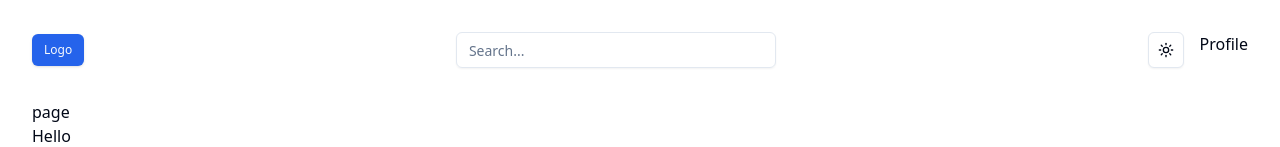
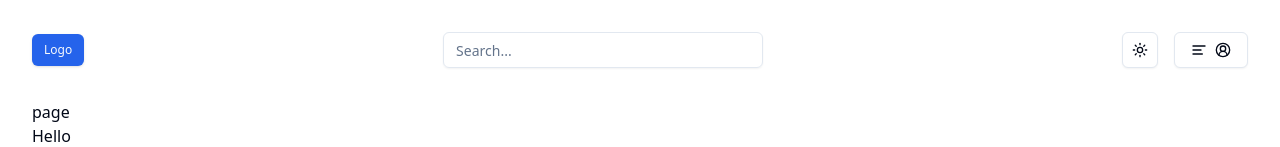
Before and after one commit to Nut-Natthawut/camping, a Next.js app: page / in a window 1280 px wide. Shown: the top 147 px of the page. Built offline with nearby package versions, Linux system fonts and the light colour scheme.

Commit message:
02-dropdownlist-utils

```diff
--- /dev/null
+++ b/components/Navbar/DropdownListMenu.tsx
@@ -0,0 +1,42 @@
+import { AlignLeft } from "lucide-react";
+import { Button } from "../ui/button";
+import Usericon from "./Usericon";
+
+import {
+  DropdownMenu,
+  DropdownMenuContent,
+  DropdownMenuItem,
+  DropdownMenuLabel,
+  DropdownMenuSeparator,
+  DropdownMenuTrigger,
+} from "@/components/ui/dropdown-menu";
+import Link from "next/link";
+import { links } from "@/utils/links";
+
+const DropdownListMenu = () => {
+  return (
+    <div>
+      <DropdownMenu>
+        <DropdownMenuTrigger asChild>
+          <Button variant={"outline"}>
+            <AlignLeft />
+            <Usericon />
+          </Button>
+        </DropdownMenuTrigger>
+        <DropdownMenuContent>
+          <DropdownMenuLabel>My Account</DropdownMenuLabel>
+          <DropdownMenuSeparator />
+
+          {links.map((item, index) => {
+            return (
+              <DropdownMenuItem key={index}>
+                <Link href={item.href}>{item.label}</Link>
+              </DropdownMenuItem>
+            );
+          })}
+        </DropdownMenuContent>
+      </DropdownMenu>
+    </div>
+  );
+};
+export default DropdownListMenu;
--- a/components/Navbar/Navbar.tsx
+++ b/components/Navbar/Navbar.tsx
@@ -1,6 +1,7 @@
 "use client"
 
 import { DarkMode } from "./darkMode"
+import DropdownListMenu from "./DropdownListMenu"
 import Logo from "./Logo"
 import Search from "./Search"
 
@@ -16,7 +17,7 @@
             {/* Darkmode & profile */}
             <div className="flex gap-4">
                 <DarkMode />
-                <h1>Profile</h1>
+                <DropdownListMenu />
             </div>
 
         </div>
--- /dev/null
+++ b/components/Navbar/Usericon.tsx
@@ -0,0 +1,7 @@
+import { CircleUserRound } from "lucide-react";
+const Usericon = () => {
+  return (
+    <CircleUserRound />
+  )
+}
+export default Usericon
--- /dev/null
+++ b/utils/links.ts
@@ -0,0 +1,10 @@
+type NavLinks = {
+  href: string;
+  label: string;
+};
+
+export const links: NavLinks[] = [
+  { href: "/", label: "Home" },
+  { href: "/favorites", label: "Favorites" },
+  { href: "/camp", label: "Camp" },
+];
```
